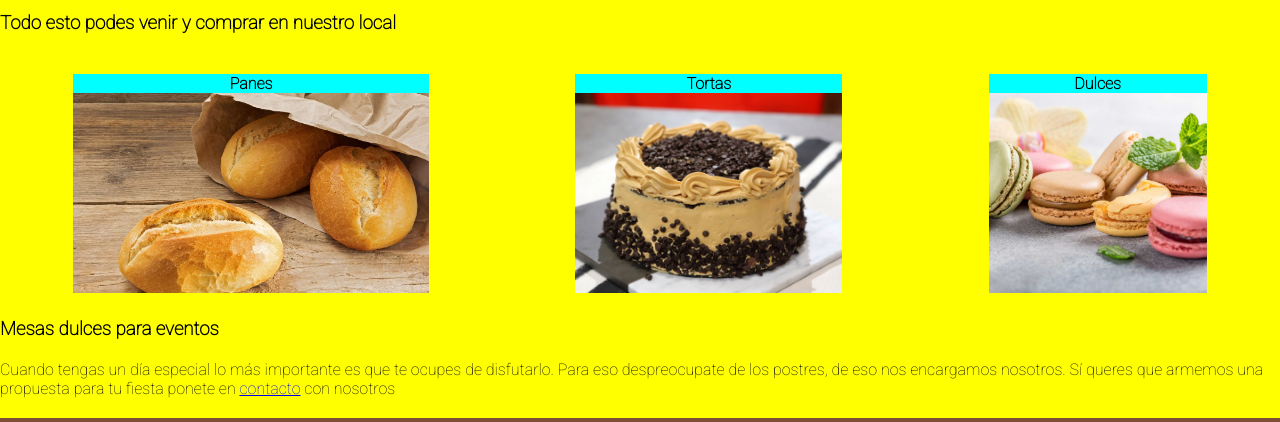
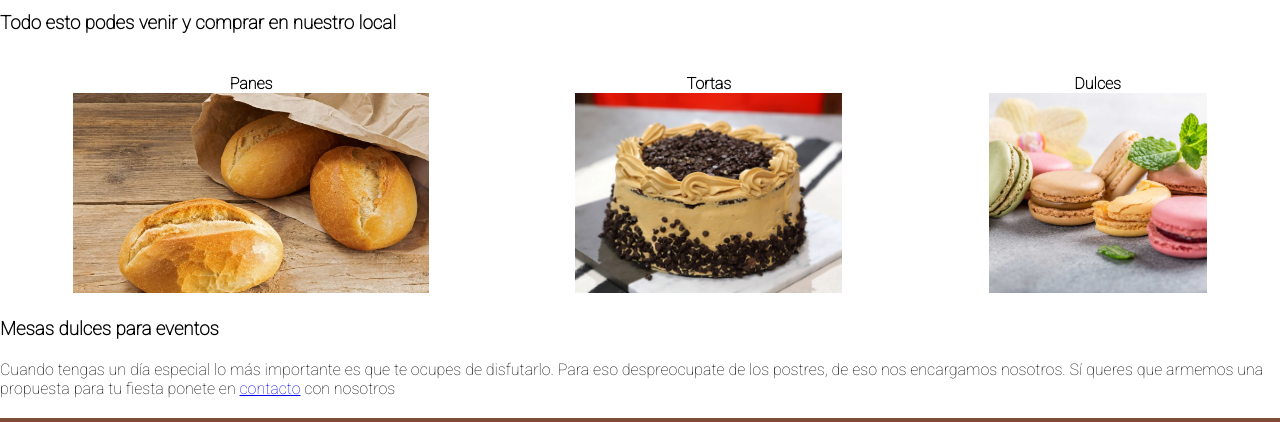
Before and after one commit to ignaciolloveras/proyecto, a plain HTML site: page pages/servicios.html in a window 1280 px wide. Shown: the part 205-627 px from the top of the page. Drawn offline with Linux system fonts and the light colour scheme.

Commit message:
Retire los colores llamativos del css

```diff
--- a/css/main.css
+++ b/css/main.css
@@ -159,7 +159,6 @@
 }
 
 .bodyIndex{
-    background-color: brown;
     height: 80vh;
     display: grid;
     grid-template-areas:"he"
@@ -187,7 +186,6 @@
 
 h4{
     text-align: center;
-    background-color: aqua;
     display: none;
 }
 
@@ -218,7 +216,6 @@ h4{
     }
 
     .mainServicios{
-        background-color: yellow;
         display: grid;
     }
 
```
